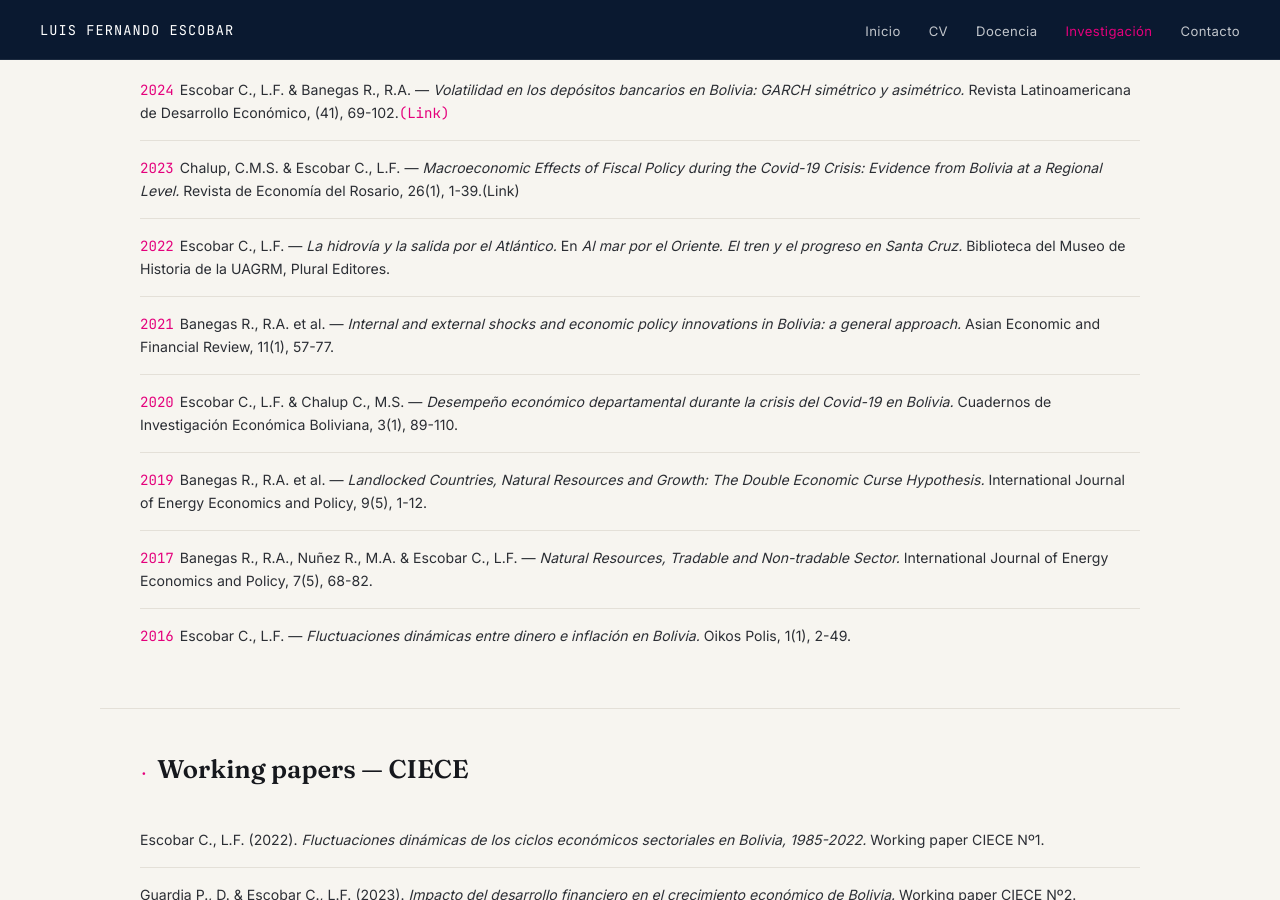
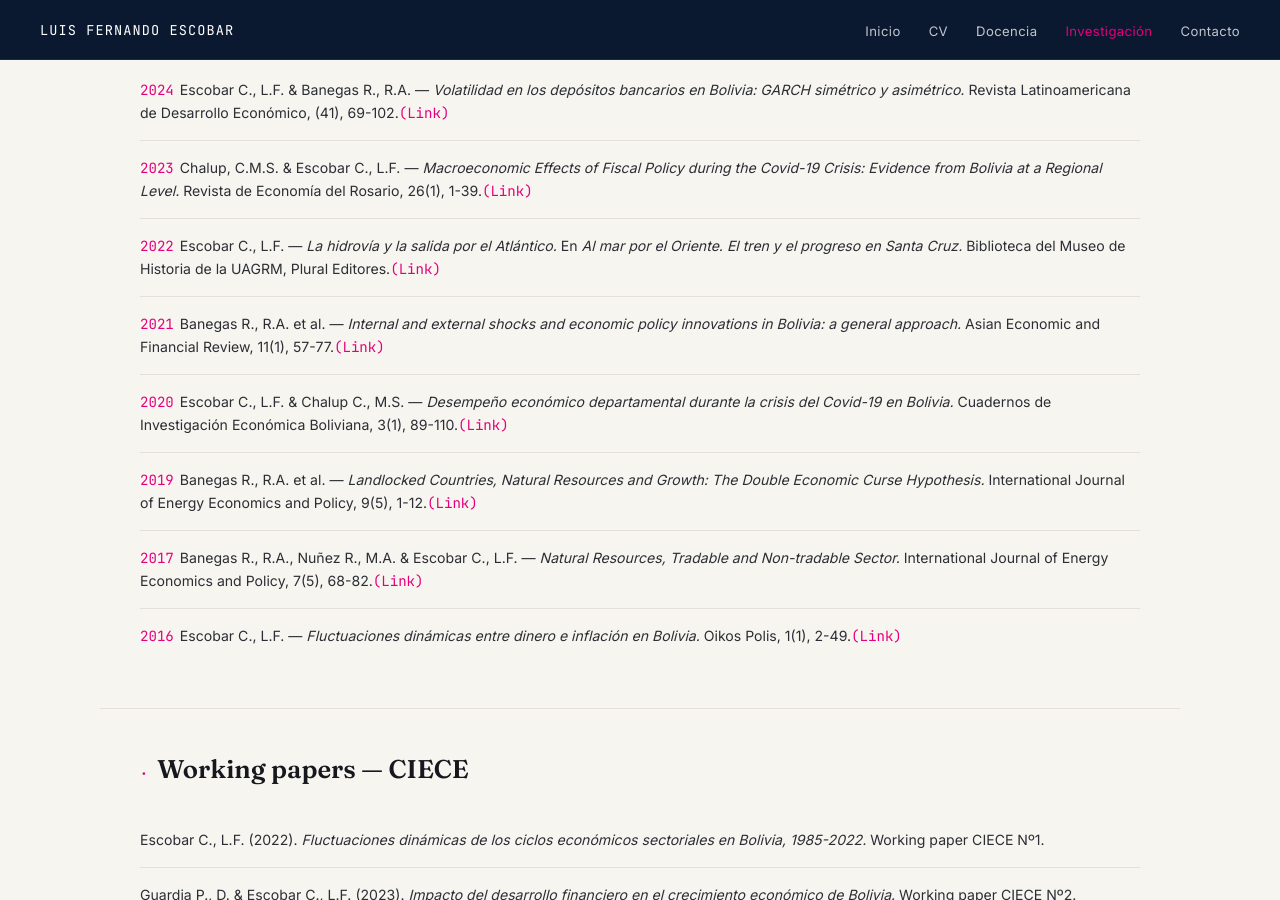
Before and after one commit to LFernandoEscobarC/LFernandoEscobarC.github.io, a Jekyll site: the page built from investigacion.md, in a window 1280 px wide and 900 px high, scrolled down 231 px. Built offline with Jekyll 4.4.1, drawn with Linux system fonts in a browser that asks for light colours.

Commit message:
Update investigacion.md

```diff
--- a/investigacion.md
+++ b/investigacion.md
@@ -14,13 +14,13 @@ permalink: /investigacion/
 <section class="block" style="border-top:none;">
   <ul class="pub-list">
     <li><span class="pub-year">2024</span>Escobar C., L.F. &amp; Banegas R., R.A. — <em>Volatilidad en los depósitos bancarios en Bolivia: GARCH simétrico y asimétrico.</em> Revista Latinoamericana de Desarrollo Económico, (41), 69-102.<a href="https://lajed.ucb.edu.bo/a/article/view/514"><span class="pub-year">(Link)</span></a></li>
-    <li><span class="pub-year">2023</span>Chalup, C.M.S. &amp; Escobar C., L.F. — <em>Macroeconomic Effects of Fiscal Policy during the Covid-19 Crisis: Evidence from Bolivia at a Regional Level.</em> Revista de Economía del Rosario, 26(1), 1-39.<a href="https://lajed.ucb.edu.bo/a/article/view/514">(Link)</a></li>
-    <li><span class="pub-year">2022</span>Escobar C., L.F. — <em>La hidrovía y la salida por el Atlántico.</em> En <em>Al mar por el Oriente. El tren y el progreso en Santa Cruz.</em> Biblioteca del Museo de Historia de la UAGRM, Plural Editores.</li>
-    <li><span class="pub-year">2021</span>Banegas R., R.A. et al. — <em>Internal and external shocks and economic policy innovations in Bolivia: a general approach.</em> Asian Economic and Financial Review, 11(1), 57-77.</li>
-    <li><span class="pub-year">2020</span>Escobar C., L.F. &amp; Chalup C., M.S. — <em>Desempeño económico departamental durante la crisis del Covid-19 en Bolivia.</em> Cuadernos de Investigación Económica Boliviana, 3(1), 89-110.</li>
-    <li><span class="pub-year">2019</span>Banegas R., R.A. et al. — <em>Landlocked Countries, Natural Resources and Growth: The Double Economic Curse Hypothesis.</em> International Journal of Energy Economics and Policy, 9(5), 1-12.</li>
-    <li><span class="pub-year">2017</span>Banegas R., R.A., Nuñez R., M.A. &amp; Escobar C., L.F. — <em>Natural Resources, Tradable and Non-tradable Sector.</em> International Journal of Energy Economics and Policy, 7(5), 68-82.</li>
-    <li><span class="pub-year">2016</span>Escobar C., L.F. — <em>Fluctuaciones dinámicas entre dinero e inflación en Bolivia.</em> Oikos Polis, 1(1), 2-49.</li>
+    <li><span class="pub-year">2023</span>Chalup, C.M.S. &amp; Escobar C., L.F. — <em>Macroeconomic Effects of Fiscal Policy during the Covid-19 Crisis: Evidence from Bolivia at a Regional Level.</em> Revista de Economía del Rosario, 26(1), 1-39.<a href="https://revistas.urosario.edu.co/index.php/economia/article/view/13596/11753"><span class="pub-year">(Link)</span></a></li>
+    <li><span class="pub-year">2022</span>Escobar C., L.F. — <em>La hidrovía y la salida por el Atlántico.</em> En <em>Al mar por el Oriente. El tren y el progreso en Santa Cruz.</em> Biblioteca del Museo de Historia de la UAGRM, Plural Editores.<a href="https://www.scielo.org.bo/scielo.php?pid=S2077-33232023000100227&script=sci_arttext"><span class="pub-year">(Link)</span></a></li>
+    <li><span class="pub-year">2021</span>Banegas R., R.A. et al. — <em>Internal and external shocks and economic policy innovations in Bolivia: a general approach.</em> Asian Economic and Financial Review, 11(1), 57-77.<a href="https://www.researchgate.net/publication/348543035_Internal_and_External_Shocks_and_Economic_Policy_Innovations_in_Bolivia_A_General_Approach"><span class="pub-year">(Link)</span></a></li>
+    <li><span class="pub-year">2020</span>Escobar C., L.F. &amp; Chalup C., M.S. — <em>Desempeño económico departamental durante la crisis del Covid-19 en Bolivia.</em> Cuadernos de Investigación Económica Boliviana, 3(1), 89-110.<a href="https://www.economiayfinanzas.gob.bo/node/9133"><span class="pub-year">(Link)</span></a></li>
+    <li><span class="pub-year">2019</span>Banegas R., R.A. et al. — <em>Landlocked Countries, Natural Resources and Growth: The Double Economic Curse Hypothesis.</em> International Journal of Energy Economics and Policy, 9(5), 1-12.<a href="https://www.econjournals.com/index.php/ijeep/article/view/8037"><span class="pub-year">(Link)</span></a></li>
+    <li><span class="pub-year">2017</span>Banegas R., R.A., Nuñez R., M.A. &amp; Escobar C., L.F. — <em>Natural Resources, Tradable and Non-tradable Sector.</em> International Journal of Energy Economics and Policy, 7(5), 68-82.<a href="https://www.econjournals.com/index.php/ijeep/article/view/5250"><span class="pub-year">(Link)</span></a></li>
+    <li><span class="pub-year">2016</span>Escobar C., L.F. — <em>Fluctuaciones dinámicas entre dinero e inflación en Bolivia.</em> Oikos Polis, 1(1), 2-49.<a href="https://www.scielo.org.bo/scielo.php?pid=S2415-22502016000100002&script=sci_abstract"><span class="pub-year">(Link)</span></a></li>
   </ul>
 </section>
 
```
